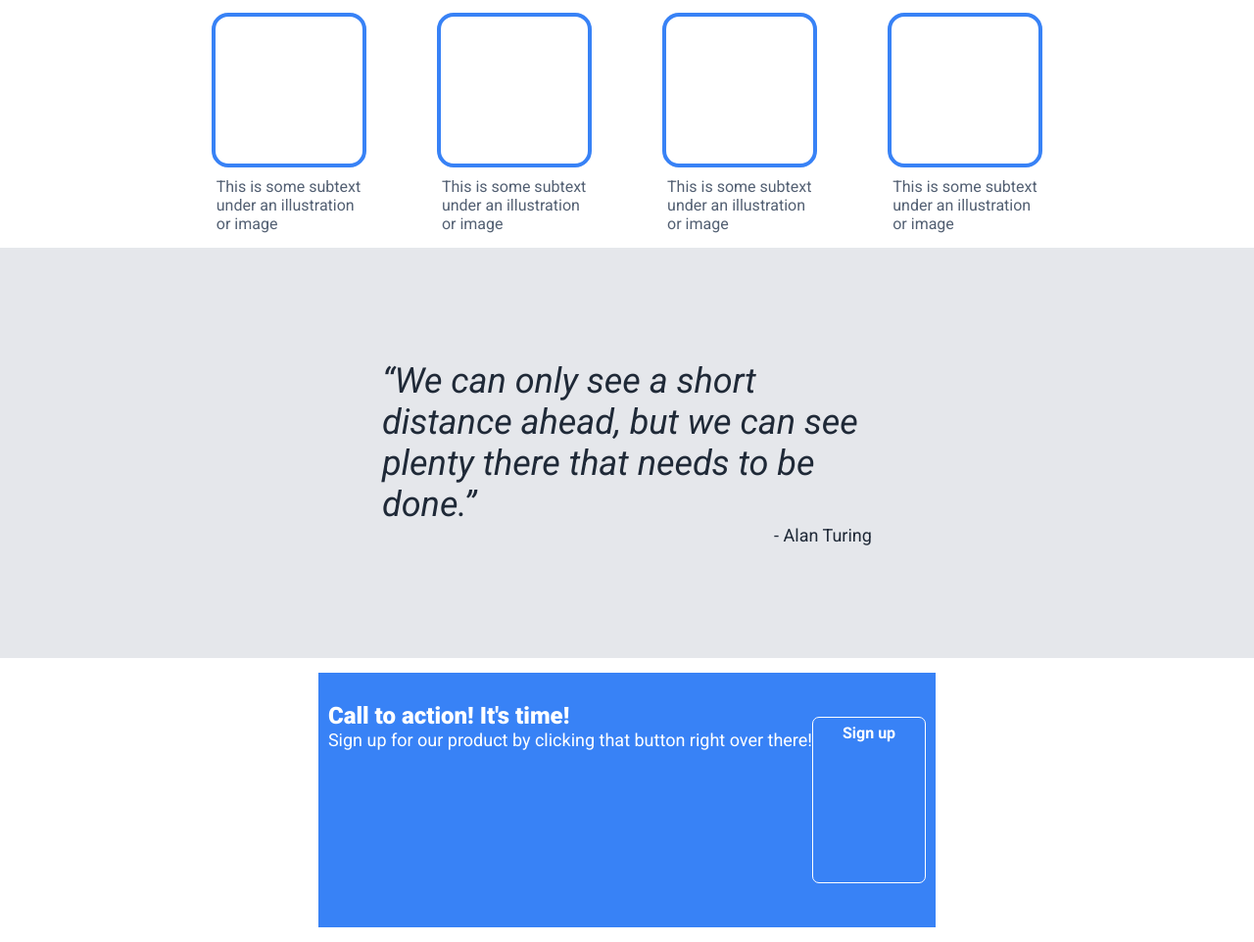
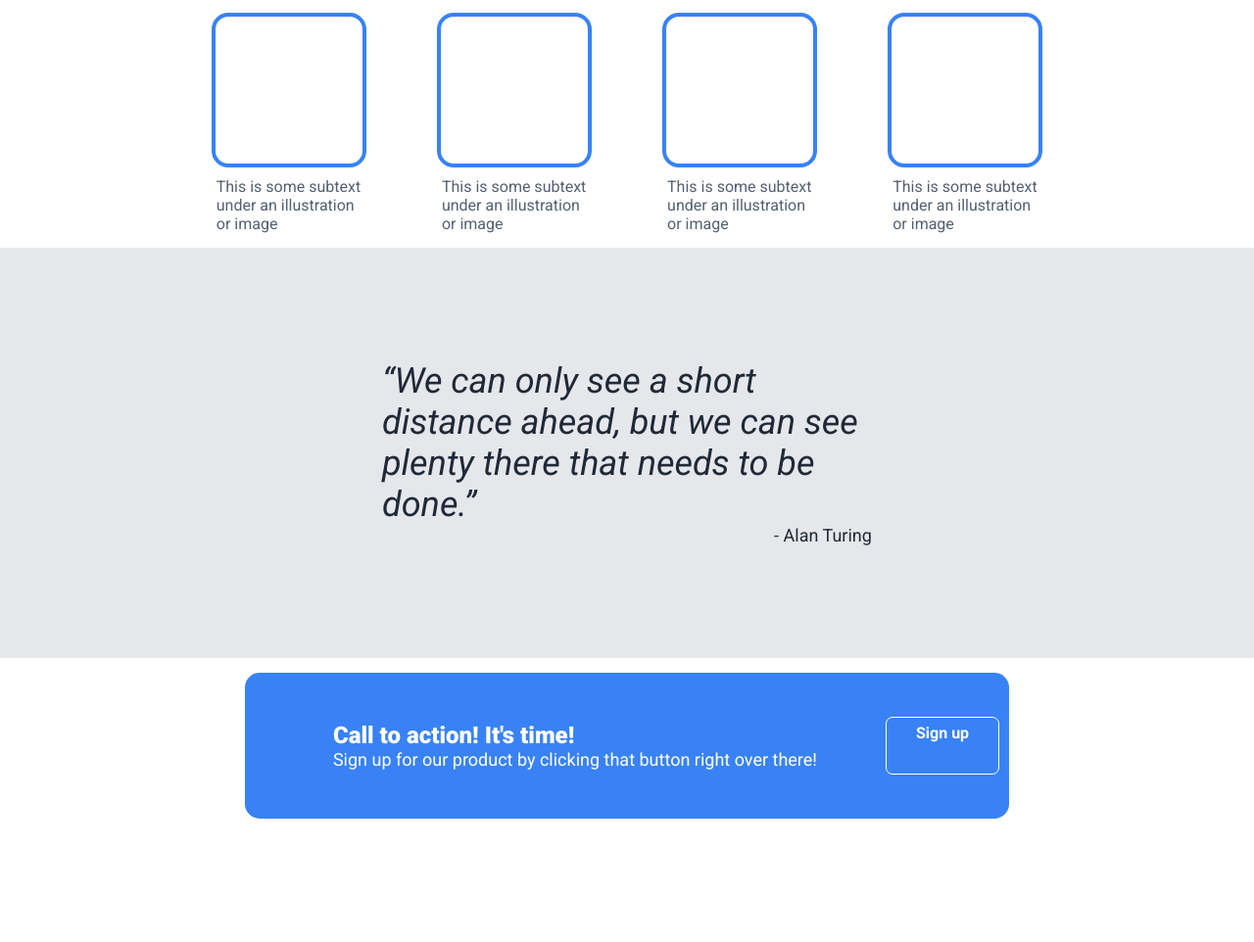
Before and after one commit to Raaschou/website_test, a plain HTML site: page Website.html in a window 1280 px wide. Shown: the part 592-1554 px from the top of the page at 98% size. After the commit the page ends 1443 px from the top, so only its background shows below. Drawn offline with Linux system fonts and the light colour scheme.

Commit message:
Make small changes to bbb

```diff
--- a/styles.css
+++ b/styles.css
@@ -206,7 +206,7 @@ body{
 
 .bbb{
     background-color: #3882F6;
-    height: 200px;
+    border-radius: 15px;
     width: auto;
     display: flex;
     padding: 30px 10px 30px 10px;
@@ -216,6 +216,7 @@ body{
 .textcard{
     display: flex;
     flex-direction: column;
+    margin: 20px 70px 20px 80px;
 }
 
 .text{
@@ -236,22 +237,26 @@ body{
 
 
 .button2{
+
     background-color: #3882F6;
     border: solid;
     border-color: white;
     border-width: 1px;
     color: white;
     border-radius: 7px;
+    height: auto;
     padding: 6px 30px 6px 30px;
     font-weight: 600;
     margin-top: 15px;
     margin-bottom: 15px;
+
 }
 
-.button:hover{
+.button2:hover{
     background-color: #235ebc;
     cursor:pointer;
+
 }
-.button:active{
+.button2:active{
     background-color: #3882F6;
 }
```
